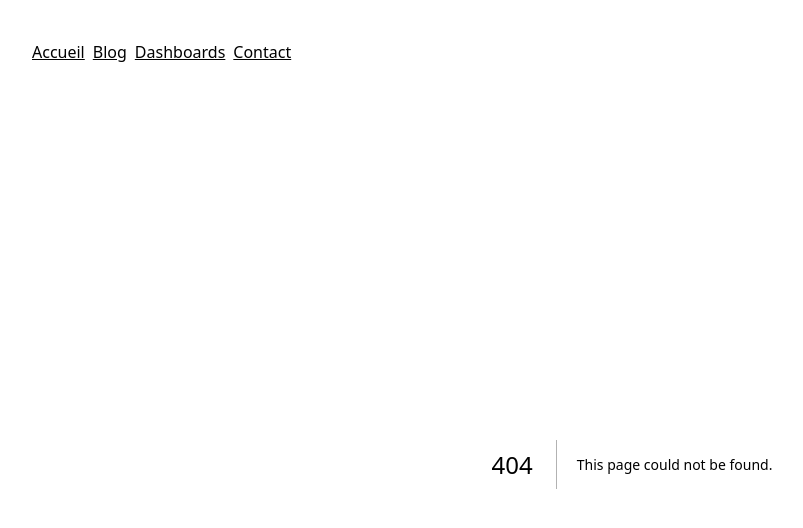
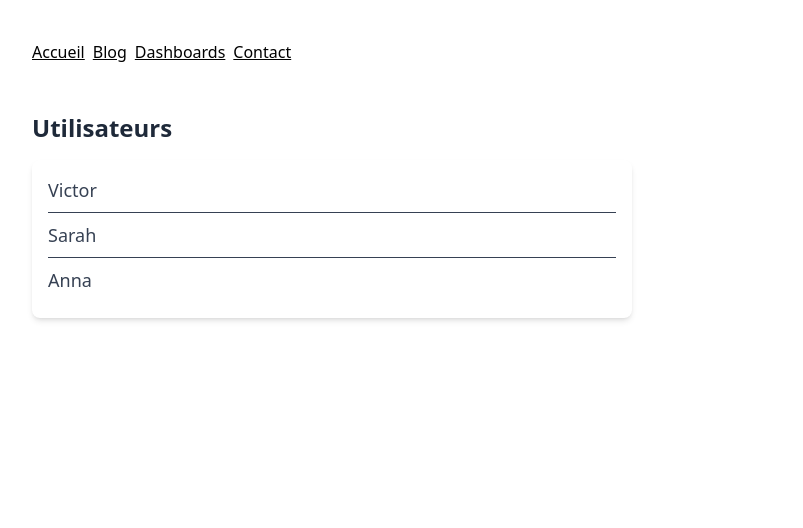
Before and after one commit to AHA193/tuto-cours-nextjs, a Next.js app: page /utilisateurs in a window 1280 px wide. Before the commit this address had no page. Shown: the top 528 px of the page, without its empty margins (8-811 px from the left). Built offline with nearby package versions, Linux system fonts and the light colour scheme.

Commit message:
Gerer le chargement d_une page

```diff
--- /dev/null
+++ b/src/app/utilisateurs/loading.jsx
@@ -0,0 +1,7 @@
+function loading() {
+  return (
+    <div>Loading ...</div>
+  )
+}
+
+export default loading
--- /dev/null
+++ b/src/app/utilisateurs/page.jsx
@@ -0,0 +1,25 @@
+
+async function page() {
+
+  const users = await new Promise(resolve => {
+    setTimeout(() => resolve(["Victor", "Sarah", "Anna"]), 2000)
+  })
+
+  return (
+    <main className="mt-12">
+      <p className="text-2xl font-semibold text-gray-800 mb-4">Utilisateurs</p>
+      <ul className="bg-white shadow-md rounded-lg w-1/2 p-4 space-y-2">
+        {users.map((user, index) => (
+          <li
+            key={index}
+            className="text-lg text-gray-700 border-b last:border-none pb-2"
+          >
+            {user}
+          </li>
+        ))}
+      </ul>
+    </main>
+  )
+}
+
+export default page
```
